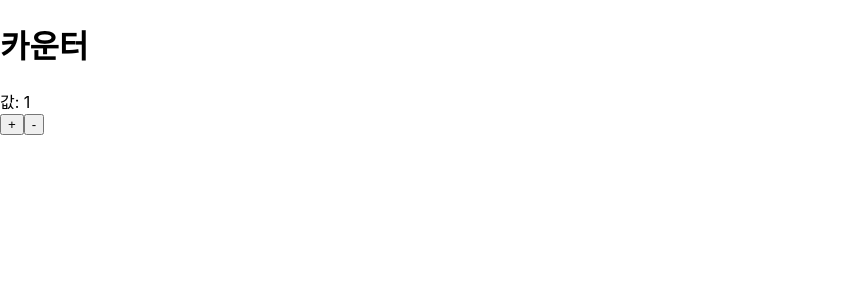
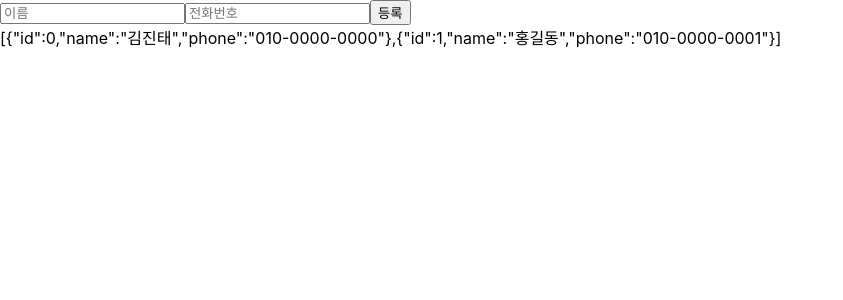
Before and after one commit to JinDevT/React-basic, a React (Create React App) app in the folder begin-react/: page / in a window 1280 px wide. Shown: the top 300 px of the page, without its empty margins (0-843 px from the left). Built offline with nearby package versions, Linux system fonts and the light colour scheme.

Commit message:
react array create and rendering

```diff
--- /dev/null
+++ b/begin-react/src/Map/App.js
@@ -0,0 +1,45 @@
+import React, { Component } from 'react';
+import PhoneForm from './components/PhoneForm';
+
+class App extends Component {
+    id = 2 // const, let이 안먹히는 이유
+    constructor(props) {
+        super(props);
+        this.state = {
+            information : [
+                {
+                    id: 0,
+                    name: '김진태',
+                    phone: "010-0000-0000"
+                },
+                {
+                    id: 1,
+                    name: "홍길동",
+                    phone: "010-0000-0001"
+                }
+            ]
+        };
+    }
+
+    handleCreate = data => {
+        const { information } = this.state;
+        this.setState({
+            information: information.concat({ id: this.id++, ...data})
+        })
+    }
+    render() {
+        const { information } = this.state;
+        return(
+            <div>
+                <PhoneForm
+                    onCreate={this.handleCreate}
+                />
+                {JSON.stringify(information)}
+            </div>
+
+        );
+    }
+};
+
+
+export default App;
--- /dev/null
+++ b/begin-react/src/Map/components/PhoneForm.js
@@ -0,0 +1,47 @@
+import React, { Component } from 'react';
+
+class PhoneForm extends Component {
+    constructor(props) {
+        super(props);
+        this.state = {
+            name: "",
+            phone: ""
+        }
+    }
+
+    handleChange = (e) => {
+        this.setState({
+            [e.target.name] : e.target.value
+        })
+    };
+    handleSubmit = (e) => {
+        e.preventDefault();
+        this.props.onCreate(this.state);
+        this.setState({
+            name: "",
+            phone: ""
+        })
+    }
+
+    render() {
+        return (
+            <form onSubmit={this.handleSubmit}>
+                <input
+                    placeholder="이름"
+                    value={this.state.name}
+                    name="name"
+                    onChange={this.handleChange}
+                />
+                <input
+                    placeholder="전화번호"
+                    value={this.state.phone}
+                    name="phone"
+                    onChange={this.handleChange}
+                />
+                <button type="submit">등록</button>
+            </form>
+        );
+    }
+}
+
+export default PhoneForm;
--- a/begin-react/src/index.js
+++ b/begin-react/src/index.js
@@ -1,7 +1,7 @@
 import React from 'react';
 import ReactDOM from 'react-dom';
 import './index.css';
-import App from './App';
+import App from './Map/App';
 import * as serviceWorker from './serviceWorker';
 
 ReactDOM.render(
```
